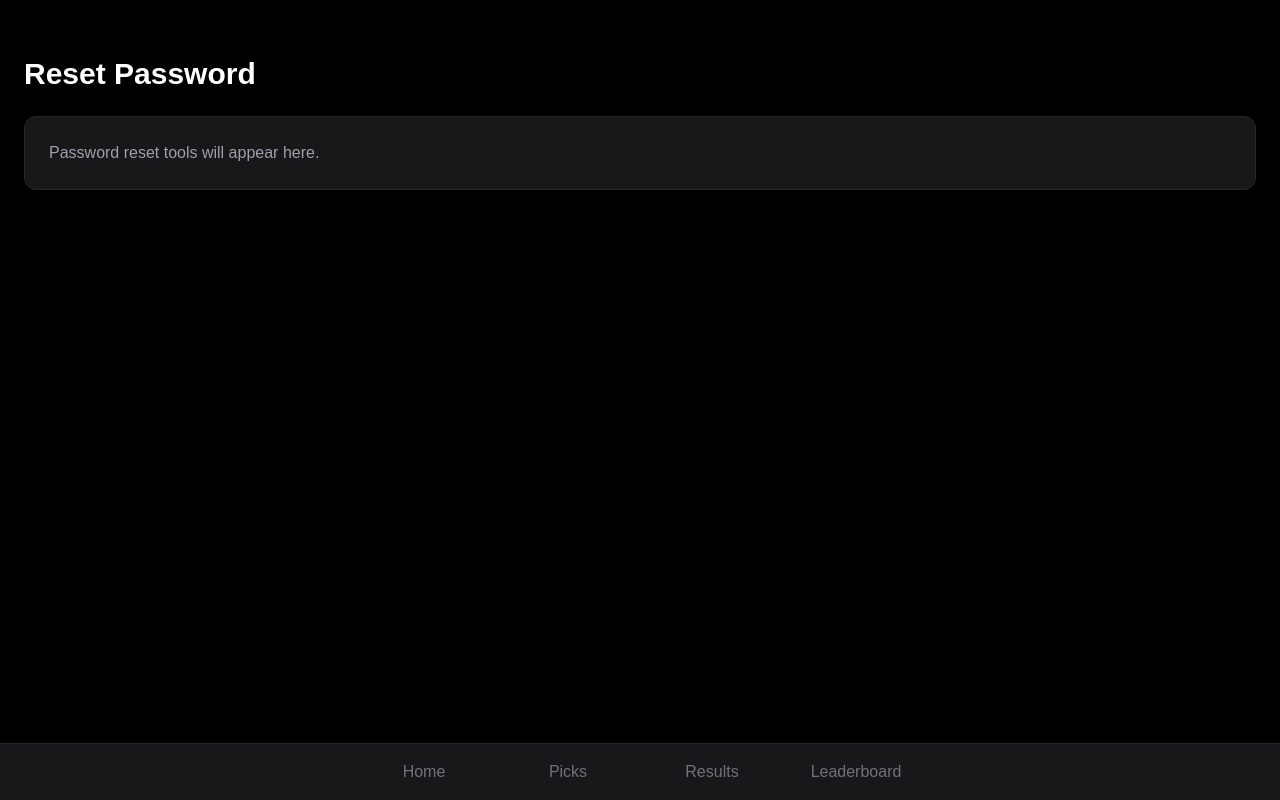
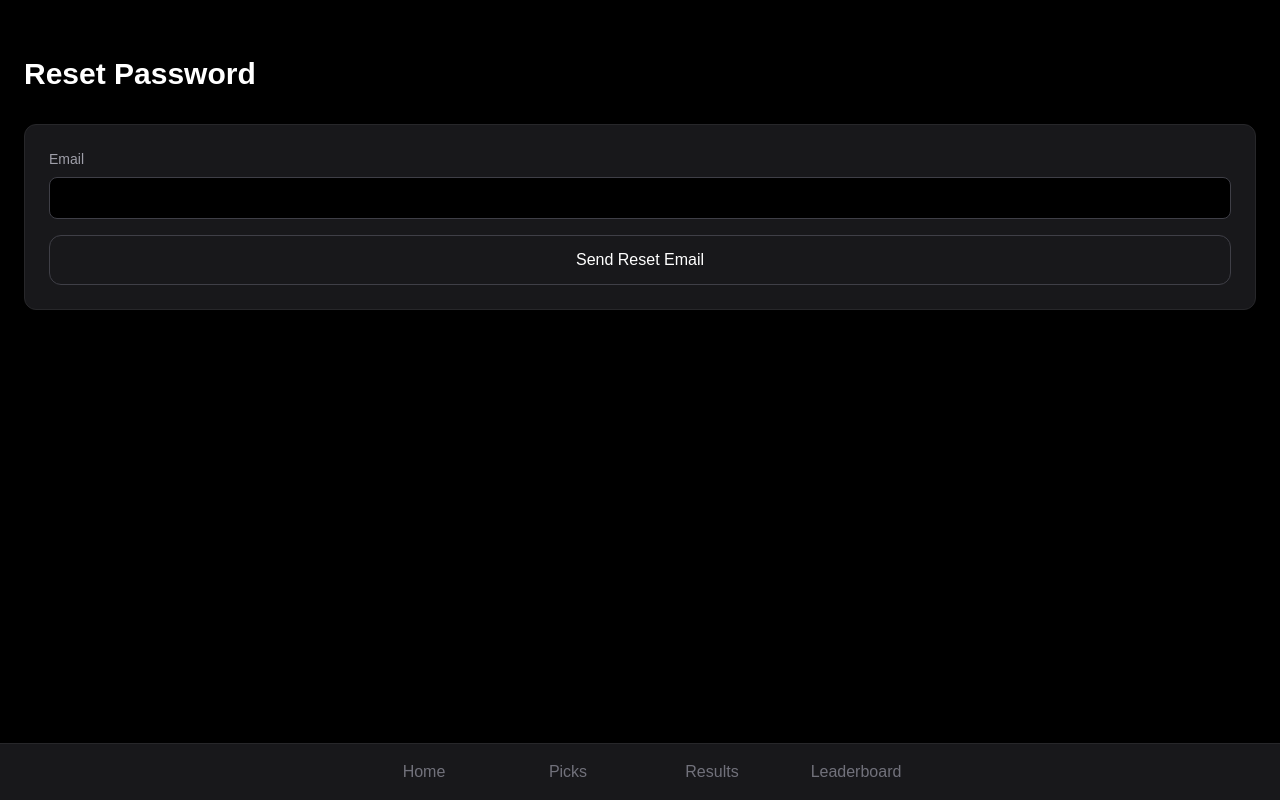
Before and after one commit to markeymarkbeaty/matchpoint, a Next.js app: page /reset-password in a window 1280 px wide. Built offline with nearby package versions, Linux system fonts and the light colour scheme; no server answers.

Commit message:
Implement Supabase password reset email flow

```diff
--- a/app/reset-password/page.tsx
+++ b/app/reset-password/page.tsx
@@ -1,23 +1,92 @@
 'use client'
 
+import { useState } from 'react'
+import { supabase } from '../../lib/supabase'
 import BottomNav from '../../components/BottomNav'
 
 export default function ResetPasswordPage() {
+
+    const [email, setEmail] = useState('')
+    const [loading, setLoading] = useState(false)
+    const [message, setMessage] = useState('')
+
+    async function sendReset() {
+
+        if (!email.trim()) {
+            setMessage('Please enter your email.')
+            return
+        }
+
+        setLoading(true)
+        setMessage('')
+
+        const { error } = await supabase.auth.resetPasswordForEmail(email, {
+            redirectTo: `${window.location.origin}/update-password`
+        })
+
+        if (error) {
+            setMessage('Error sending reset email.')
+        } else {
+            setMessage('Password reset email sent.')
+        }
+
+        setLoading(false)
+    }
+
     return (
+
         <div className="min-h-screen bg-black text-white px-6 pt-14 pb-32">
 
-            <h1 className="text-3xl font-semibold mb-6">
+            <h1 className="text-3xl font-semibold mb-8">
                 Reset Password
             </h1>
 
-            <div className="bg-zinc-900 border border-zinc-800 rounded-xl p-6">
-                <p className="text-zinc-400">
-                    Password reset tools will appear here.
-                </p>
+            <div className="bg-zinc-900 border border-zinc-800 rounded-xl p-6 space-y-4">
+
+                <div>
+
+                    <label className="text-sm text-zinc-400 mb-2 block">
+                        Email
+                    </label>
+
+                    <input
+                        type="email"
+                        value={email}
+                        onChange={(e) => setEmail(e.target.value)}
+                        className="
+                        w-full bg-black border border-zinc-700
+                        rounded-lg px-3 py-2 text-white
+                        focus:outline-none
+                        focus:border-green-400
+                        "
+                    />
+
+                </div>
+
+                <button
+                    onClick={sendReset}
+                    disabled={loading}
+                    className="
+                    w-full py-3 rounded-xl border border-zinc-700
+                    hover:border-green-400
+                    hover:shadow-[0_0_12px_rgba(74,222,128,0.6)]
+                    transition
+                    "
+                >
+                    {loading ? 'Sending...' : 'Send Reset Email'}
+                </button>
+
+                {message && (
+                    <div className="text-sm text-zinc-400">
+                        {message}
+                    </div>
+                )}
+
             </div>
 
             <BottomNav />
 
         </div>
+
     )
 }
```
